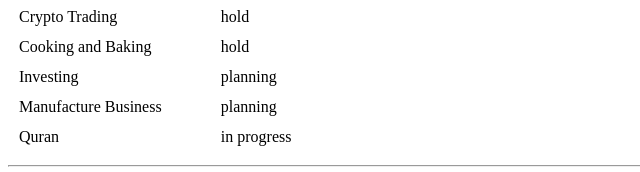
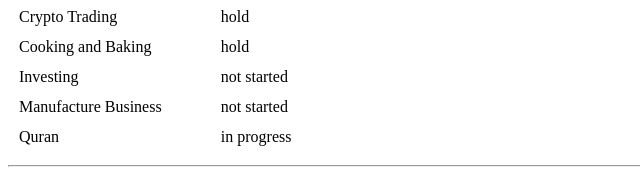
Before and after one commit to ghalebaisha/ghalebaisha, a plain HTML site: page index.html in a window 1280 px wide. Shown: the part 556-728 px from the top of the page, 0-640 px from the left. Drawn offline with Linux system fonts and the light colour scheme.

Commit message:
Add files via upload

```diff
--- a/index.html
+++ b/index.html
@@ -42,11 +42,11 @@
         </tr>
         <tr>
           <td>Investing</td>
-          <td>planning</td>
+          <td>not started</td>
         </tr>
         <tr>
           <td>Manufacture Business</td>
-          <td>planning</td>
+          <td>not started</td>
         </tr>
         <tr>
           <td>Quran</td>
```
